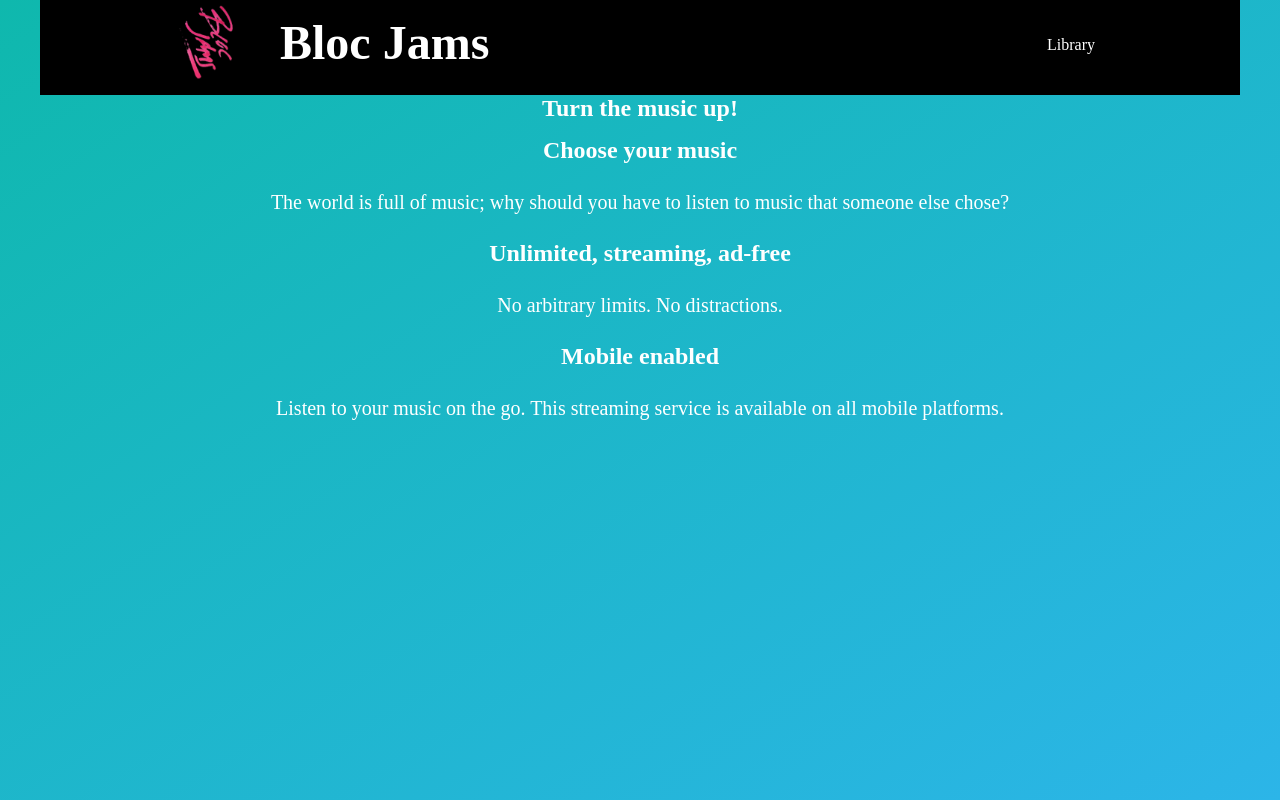
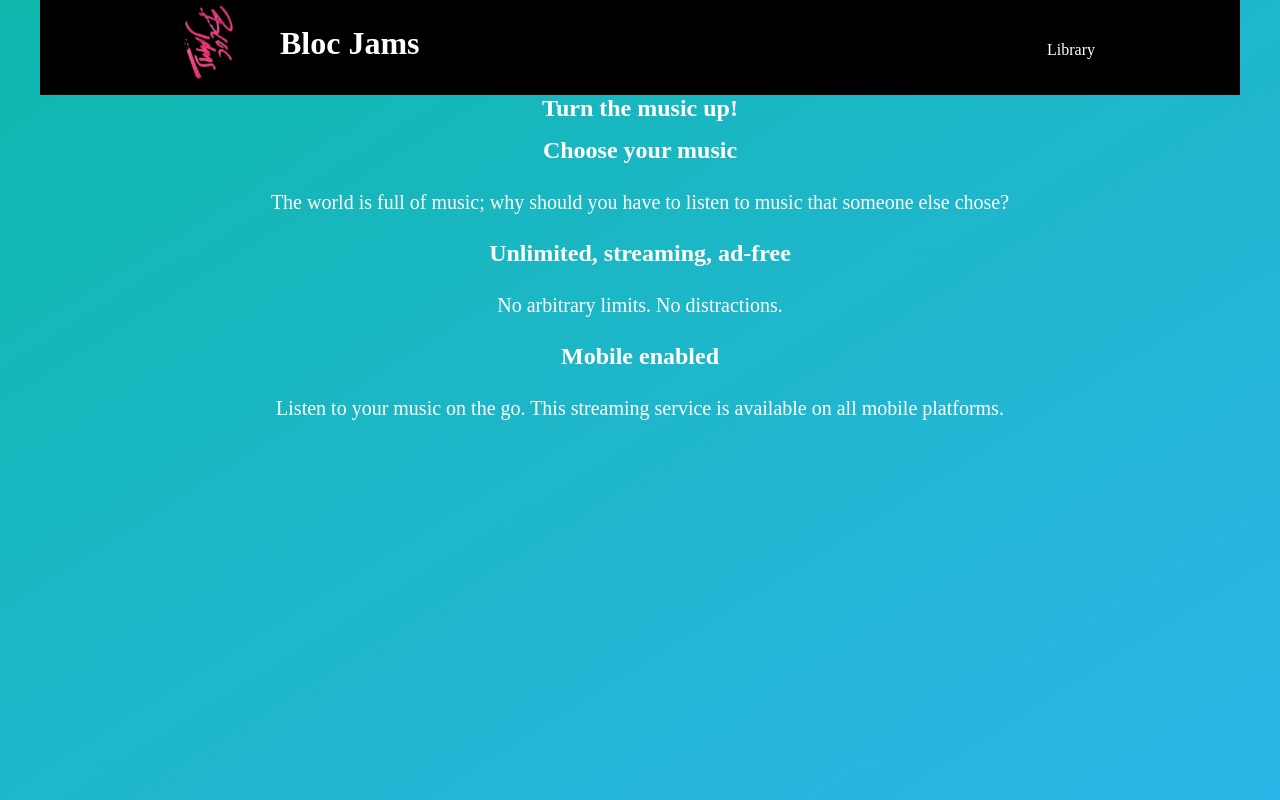
Before and after one commit to mcbeauregard/bloc-jams-react, a React (Create React App) app: page / in a window 1280 px wide. Built offline with nearby package versions, Linux system fonts and the light colour scheme.

Commit message:
topbar headline reduced

```diff
--- a/src/App.css
+++ b/src/App.css
@@ -18,10 +18,10 @@ header {
 
 .App-title {
   font-family: 'Avenir Next';
-  font-size: 1.5em;
+  font-size: 1em;
   color: white;
   position: relative;
-  top: 15px;
+  top: 25px;
   float: left;
 }
 
@@ -38,7 +38,7 @@ header {
 
 .topbar-right {
   float: right;
-  margin-top: 15px;
+  margin-top: 20px;
 }
 
 /*  navigation */
```
